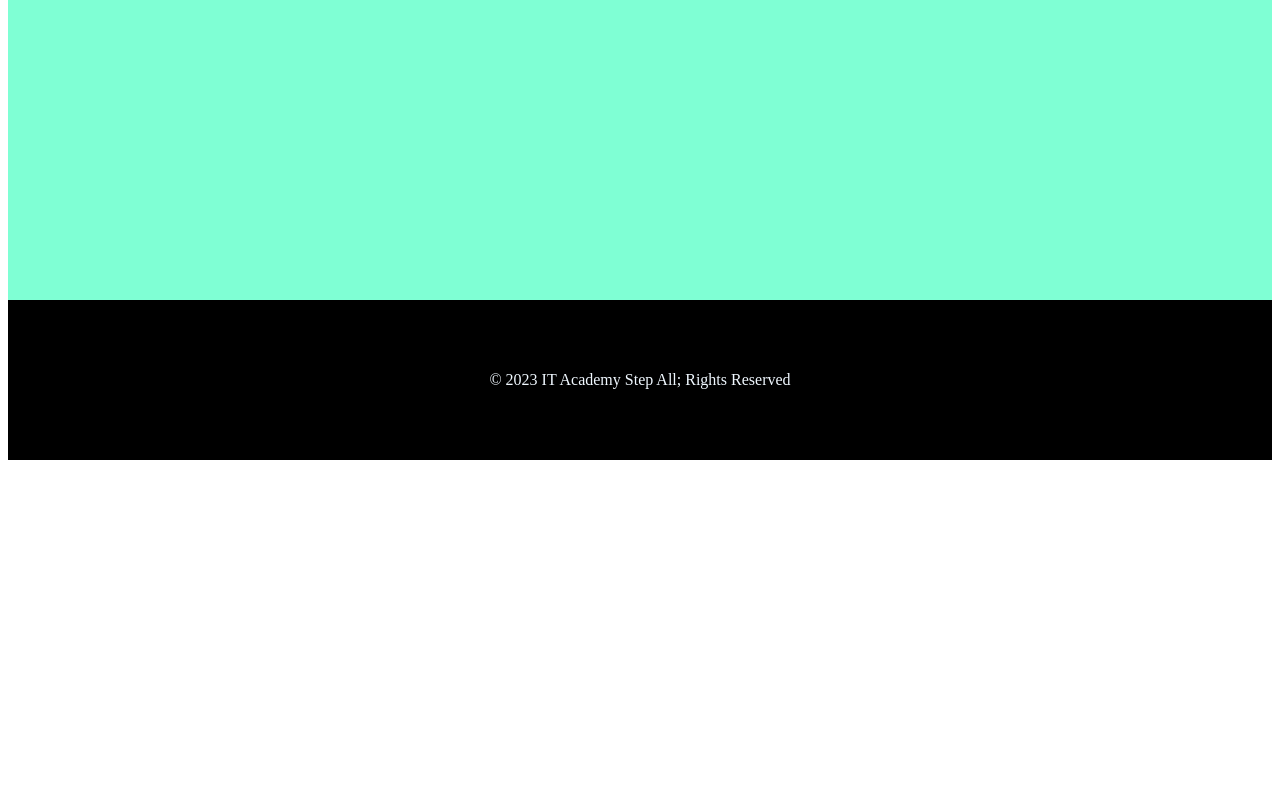
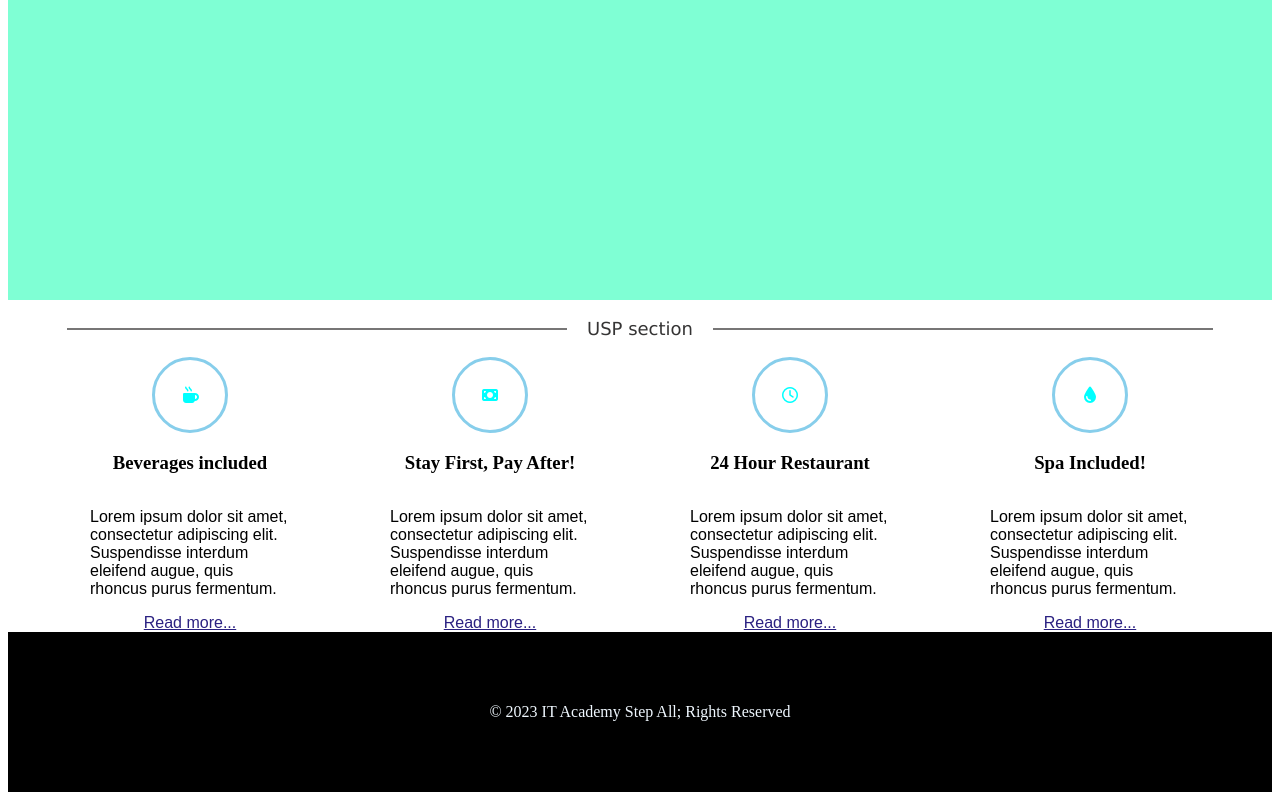
Before and after one commit to Nodarkashiashvili/angproject, an Angular app: page /home in a window 1280 px wide. Shown: the part 707-1507 px from the top of the page. Before the commit the page ends 1175 px from the top, so only its background shows below. Built offline with nearby package versions, Linux system fonts and the light colour scheme.

Commit message:
homecomponent

```diff
--- a/src/app/home/home.component.html
+++ b/src/app/home/home.component.html
@@ -1,16 +1,52 @@
-<div class="seehotels">
-
-
-
-</div>
+<div class="seehotels"></div>
 <div class="favoriteline1">
-    <div class="line001"></div>
-    <p>Guests Favorite Rooms</p>
-    <div class="line001"></div>
+  <div class="line001"></div>
+  <p>Guests Favorite Rooms</p>
+  <div class="line001"></div>
 </div>
 
-<div class="roomboxesdiv">
+<div class="roomboxesdiv"></div>
+<div class="favoriteline1">
+  <div class="line001"></div>
+  <p>USP section</p>
+  <div class="line001"></div>
+</div>
 
-
-
+<div class="uspsection">
+  <div class="matherricle">
+    <div class="ricle"><i class="fa-solid fa-mug-hot"></i></div>
+    <h3>Beverages included</h3>
+    <p>
+      Lorem ipsum dolor sit amet, consectetur adipiscing elit. Suspendisse
+      interdum eleifend augue, quis rhoncus purus fermentum.
+    </p>
+    <a href="">Read more...</a>
+  </div>
+  <div class="matherricle">
+    <div class="ricle"><i class="fa-solid fa-money-bill"></i></div>
+    <h3>Stay First, Pay After!</h3>
+    <p>
+      Lorem ipsum dolor sit amet, consectetur adipiscing elit. Suspendisse
+      interdum eleifend augue, quis rhoncus purus fermentum.
+    </p>
+    <a href="">Read more...</a>
+  </div>
+  <div class="matherricle">
+    <div class="ricle"><i class="fa-regular fa-clock"></i></div>
+    <h3>24 Hour Restaurant</h3>
+    <p>
+      Lorem ipsum dolor sit amet, consectetur adipiscing elit. Suspendisse
+      interdum eleifend augue, quis rhoncus purus fermentum.
+    </p>
+    <a href="">Read more...</a>
+  </div>
+  <div class="matherricle">
+    <div class="ricle"><i class="fa-solid fa-droplet"></i></div>
+    <h3>Spa Included!</h3>
+    <p>
+      Lorem ipsum dolor sit amet, consectetur adipiscing elit. Suspendisse
+      interdum eleifend augue, quis rhoncus purus fermentum.
+    </p>
+    <a href="">Read more...</a>
+  </div>
 </div>
--- a/src/app/home/home.component.scss
+++ b/src/app/home/home.component.scss
@@ -32,4 +32,57 @@
   width: 100%;
   height: 40vh;
   background-color: aquamarine;
+  display: flex;
 }
+
+
+
+.uspsection{
+    width: 100%;
+    // height: 30vh;
+    // background-color: blueviolet;
+    display: flex;
+    // flex-direction: column;
+    justify-content: center;
+    align-items: center;
+    gap: 100px;
+    flex-wrap: wrap;
+    .matherricle{
+        width: 200px;
+        // height: 250px;
+        // border: 3px solid black;
+        display: flex;
+        justify-content: center;
+        flex-direction: column;
+        align-items: center;
+        .ricle{
+            width: 70px;
+            height: 70px;
+            border-radius: 50%;
+            border: 3px solid skyblue;
+            display: flex;
+            justify-content: center;
+            align-items: center;
+            i{
+color: aqua;
+            }
+
+        }
+    }
+    p{
+        // color: aqua;
+        font-family: Arial, Helvetica, sans-serif;
+    }
+    a{
+        color: rgb(42, 32, 129);
+        font-family: Arial, Helvetica, sans-serif;
+    }
+}
+
+.ricle:hover{
+    background-color:aqua;
+    i:hover{
+        background-color: aliceblue;
+    }
+
+}
--- a/src/index.html
+++ b/src/index.html
@@ -6,6 +6,7 @@
   <base href="/">
   <meta name="viewport" content="width=device-width, initial-scale=1">
   <link rel="icon" type="image/x-icon" href="favicon.ico">
+  <link rel="stylesheet" href="https://cdnjs.cloudflare.com/ajax/libs/font-awesome/7.0.0/css/all.min.css" integrity="sha512-DxV+EoADOkOygM4IR9yXP8Sb2qwgidEmeqAEmDKIOfPRQZOWbXCzLC6vjbZyy0vPisbH2SyW27+ddLVCN+OMzQ==" crossorigin="anonymous" referrerpolicy="no-referrer" />
 </head>
 <body>
   <app-root></app-root>
```
